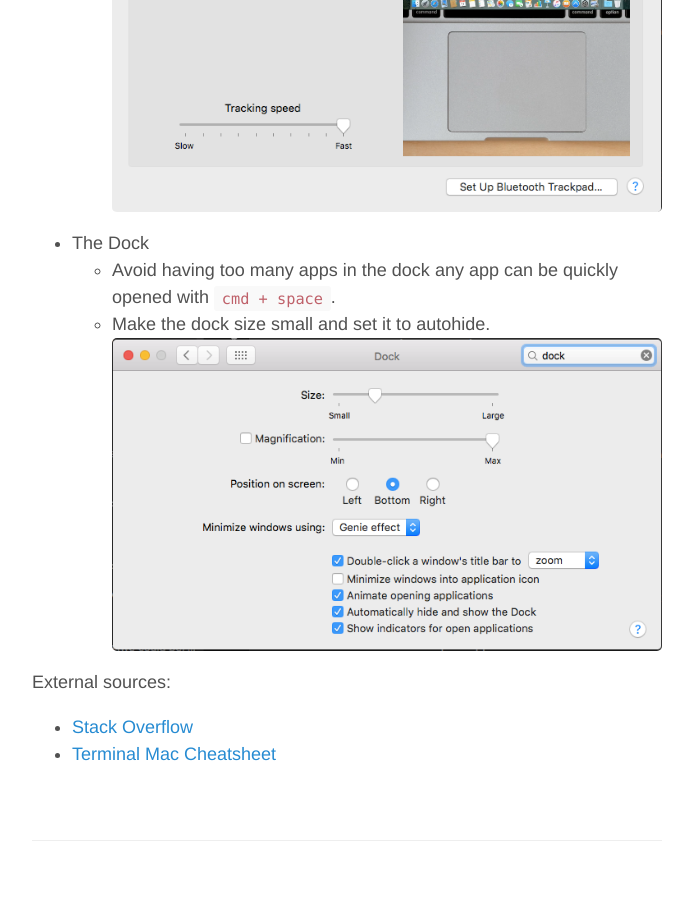
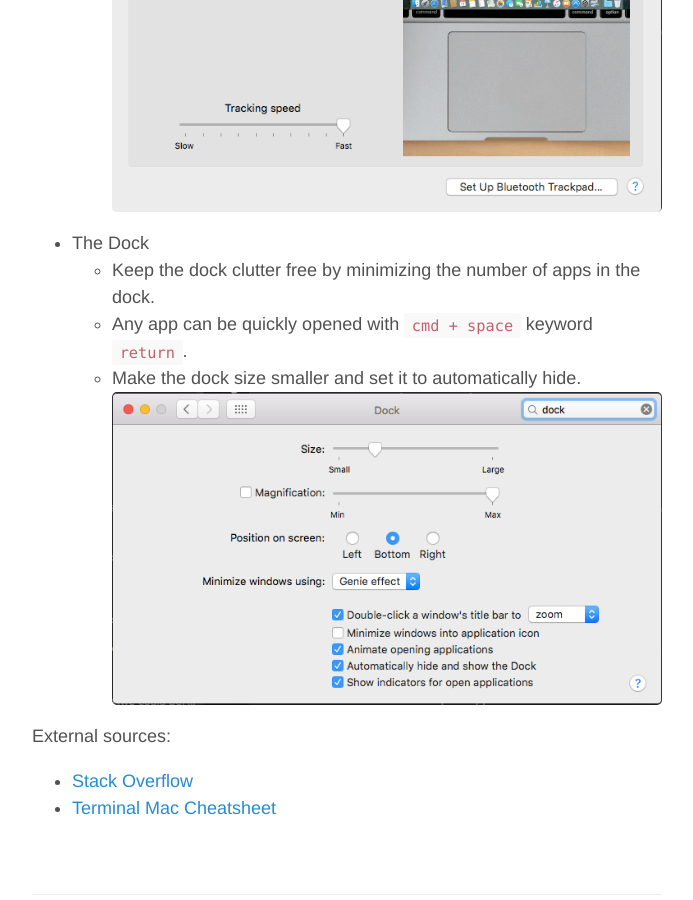
Before and after one commit to heysep/sepehr.github.io, a Jekyll site: the page built from _posts/2015-10-27-mac-terminal-productivity.md, in a window 1280 px wide and 900 px high, scrolled down 4332 px. Shown: the whole window, without its empty margins (293-986 px from the left). Built offline with Jekyll 4.4.1, drawn with Linux system fonts in a browser that asks for light colours.

Commit message:
Typo fix in dock tips

```diff
--- a/_posts/2015-10-27-mac-terminal-productivity.md
+++ b/_posts/2015-10-27-mac-terminal-productivity.md
@@ -87,8 +87,9 @@ These are some configs I've find very helpful overtime. To use these suggestions
 	- This can be challenging at first but maximizing your trackpad speed will allow you to move the cursor with less spacial movement.
 ![Trackpad Speed]({{ site.url }}/assets/images/trackpad.png)
 - The Dock
-	- Avoid having too many apps in the dock any app can be quickly opened with `cmd + space`.
-	- Make the dock size small and set it to autohide.
+	- Keep the dock clutter free by minimizing the number of apps in the dock.
+	- Any app can be quickly opened with `cmd + space` keyword `return`.
+	- Make the dock size smaller and set it to automatically hide.
 ![Mac Dock Settings]({{ site.url }}/assets/images/dock.png)
 
 
```
